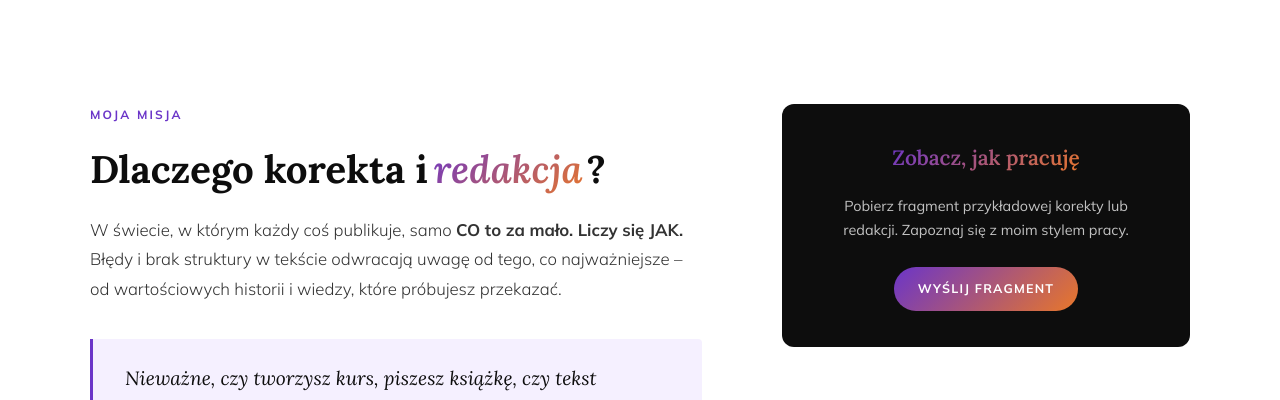
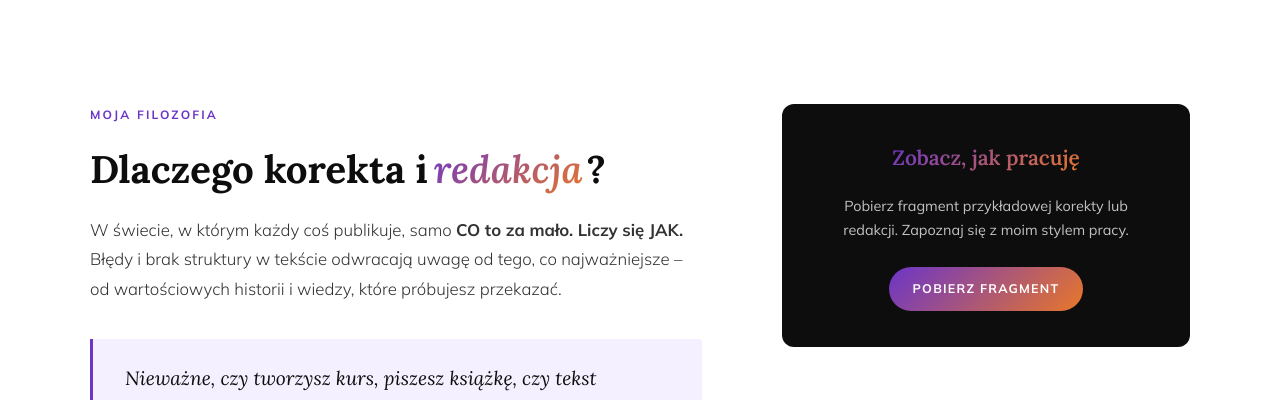
Before and after one commit to Bonnie00726/nataliaszoppa, a Jekyll site: the page built from index.html, in a window 1280 px wide and 900 px high, scrolled down 2448 px. Shown: the part 153-553 px from the top of the window. Built offline with Jekyll 4.4.1, drawn with Linux system fonts in a browser that asks for light colours.

Commit message:
Update index.html

```diff
--- a/index.html
+++ b/index.html
@@ -102,7 +102,7 @@ title: Redakcja, korekta, skład
     <div class="container">
         <div class="mission-wrap">
             <div class="mission-text reveal">
-                <div class="eyebrow">Moja misja</div>
+                <div class="eyebrow">Moja filozofia</div>
                 <h2 class="section-h2">Dlaczego korekta i<em>redakcja</em>?</h2>
                 <p>W świecie, w którym każdy coś publikuje, samo <b>CO to za mało. Liczy się JAK.</b> Błędy i brak struktury w tekście odwracają uwagę od tego, co najważniejsze – od wartościowych historii i wiedzy, które próbujesz przekazać.
  </p>
@@ -117,7 +117,7 @@ title: Redakcja, korekta, skład
                 <div class="mission-aside-card">
                     <h4>Zobacz, jak pracuję</h4>
                     <p>Pobierz fragment przykładowej korekty lub redakcji. Zapoznaj się z moim stylem pracy.</p>
-                    <a href="{{ site.baseurl }}/kontakt.html" class="btn-primary">Wyślij fragment</a>
+                    <a href="{{ site.baseurl }}/kontakt.html" class="btn-primary">Pobierz fragment</a>
                 </div>
             </div>
         </div>
```
